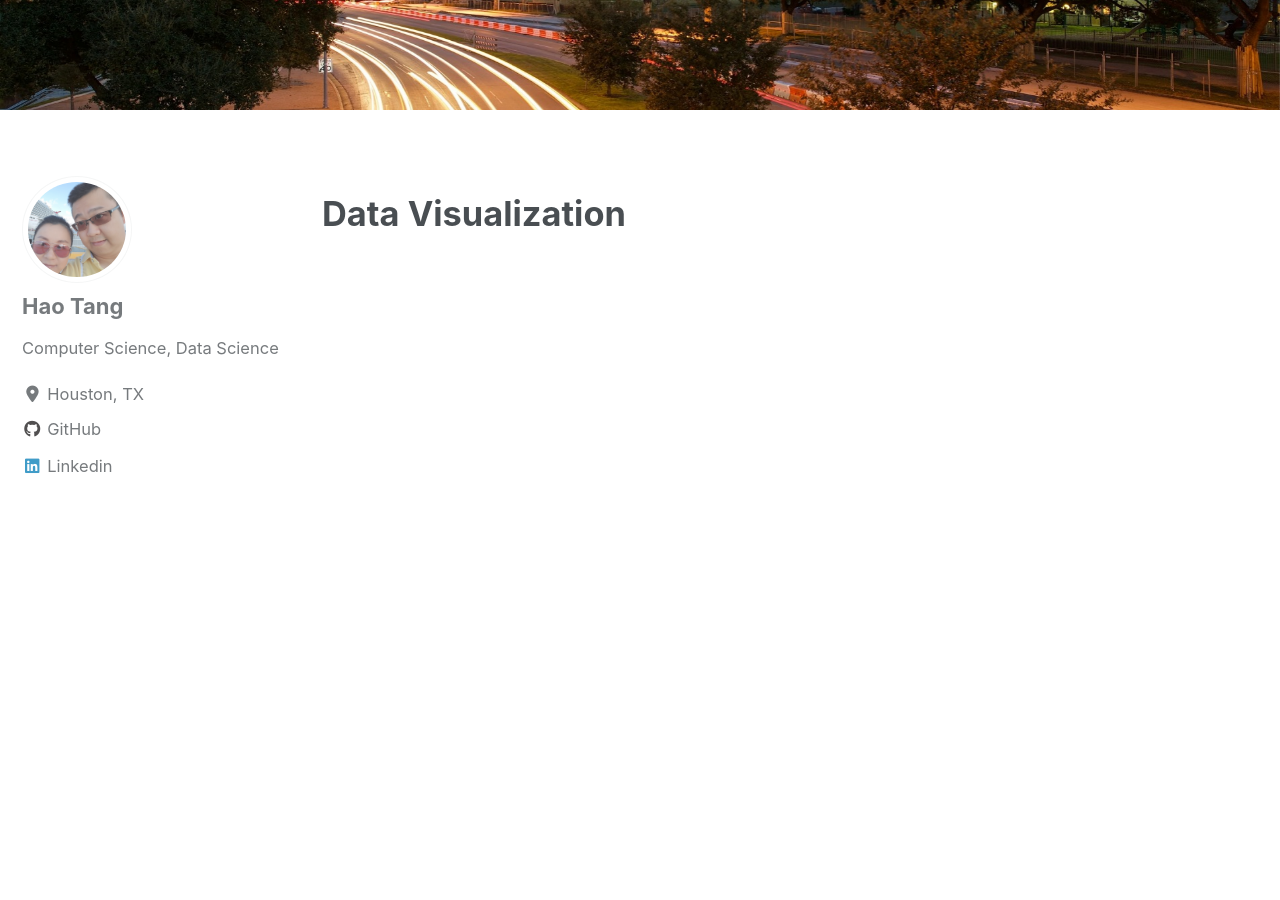
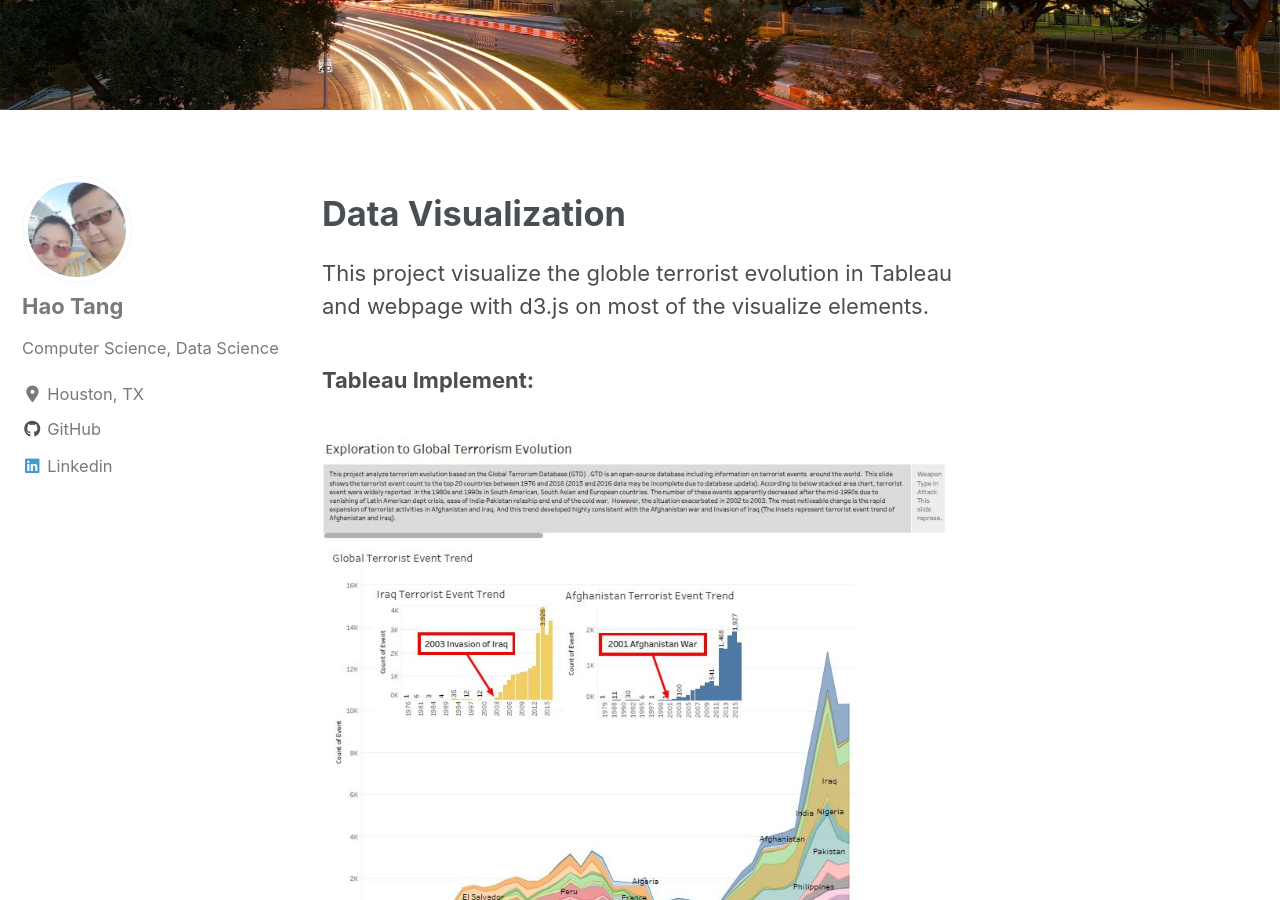
Before and after one commit to tanghao205/tanghao205.github.io, a Jekyll site: the page built from _pages/DV.md, in a window 1280 px wide and 900 px high, scrolled down 476 px. Built offline with Jekyll 4.4.1, drawn with Linux system fonts in a browser that asks for light colours; cached includes are drawn as plain includes; nearby versions of some CDN libraries; some of the changed text lies outside the part shown.

Commit message:
Update DV.md

```diff
--- a/_pages/DV.md
+++ b/_pages/DV.md
@@ -7,32 +7,19 @@ author_profile: true
 header:
   image: "/images/H6.jpg"
 
-
-skin_cancer:
-  - image_path: /images/SVM.JPG
-    alt: "Support Vector Machine"
-    title: "Support Vector Machine"
-    url: /images/SVM.JPG
-  - image_path: /images/K_means.JPG
-    alt: "K-Nearest-Neighbor"
-    title: "K-Nearest-Neighbor"
-    url: /images/K_means.JPG
-  - image_path: /images/RF1.jpg
-    alt: "Random Forest"
-    title: "Random Forest"
-    url: /images/RF1.jpg
-
-skin_cancer_2:
-  - image_path: /images/LR.jpg
-    alt: "Logistic Regression"
-    title: "Logistic Regression"
-    url: /images/LR.jpg
-  - image_path: /images/DT.JPG
-    alt: "Decision Tree"
-    title: "Decision Tree"
-    url: /images/DT.JPG
-
 ---
 
 
 # Data Visualization
+
+This project visualize the globle terrorist evolution in Tableau and webpage with d3.js on most of the visualize elements.
+
+### Tableau Implement:
+
+<figure>
+    <a href="/images/GTD.jpg"><img src="/images/GTD.jpg"></a>
+</figure>
+
+### d3.js page implement in github:
+
+[**GTD webpsge**](https://tanghao205.github.io/GTD.DataVisialization/)
```
